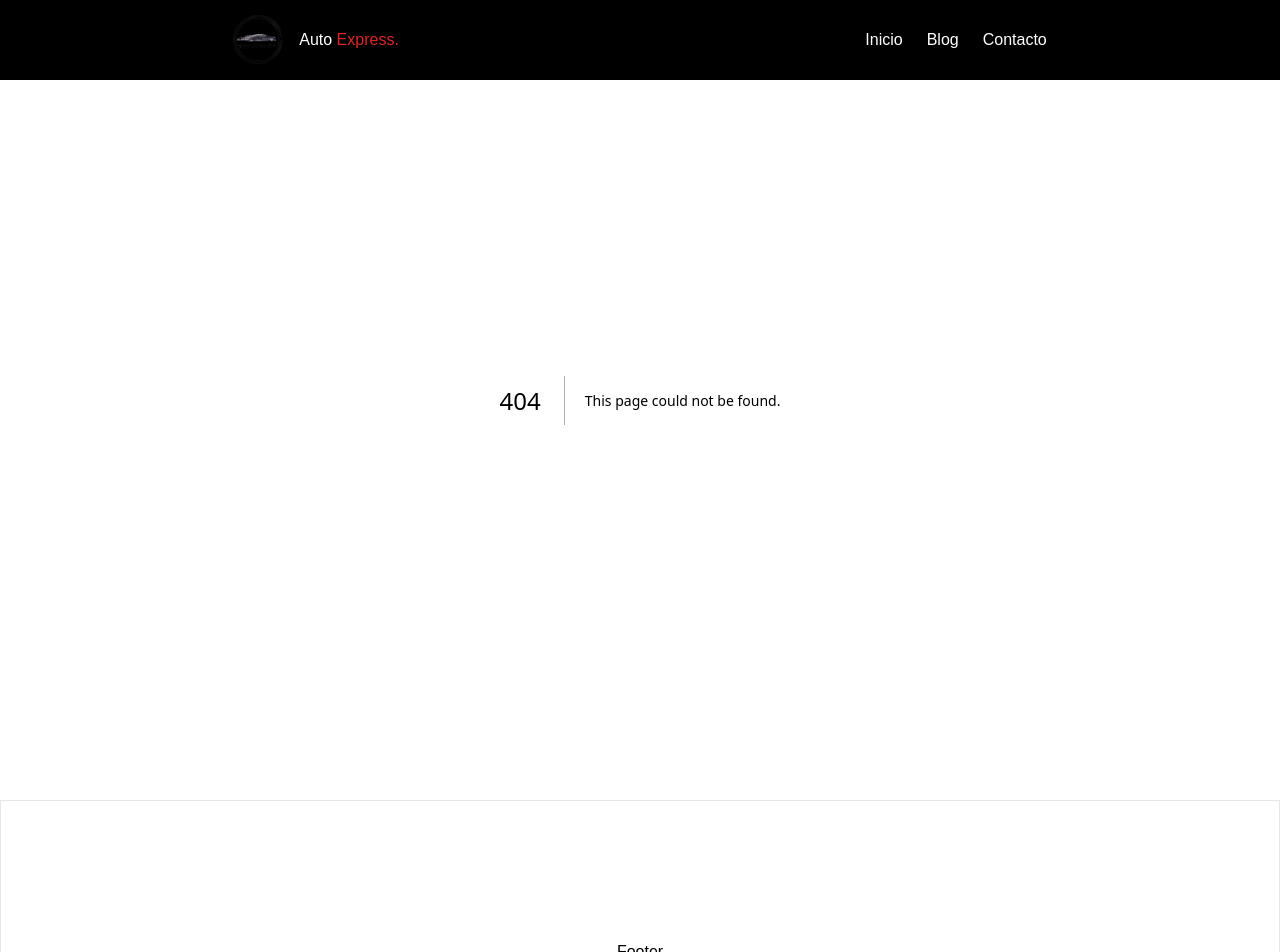
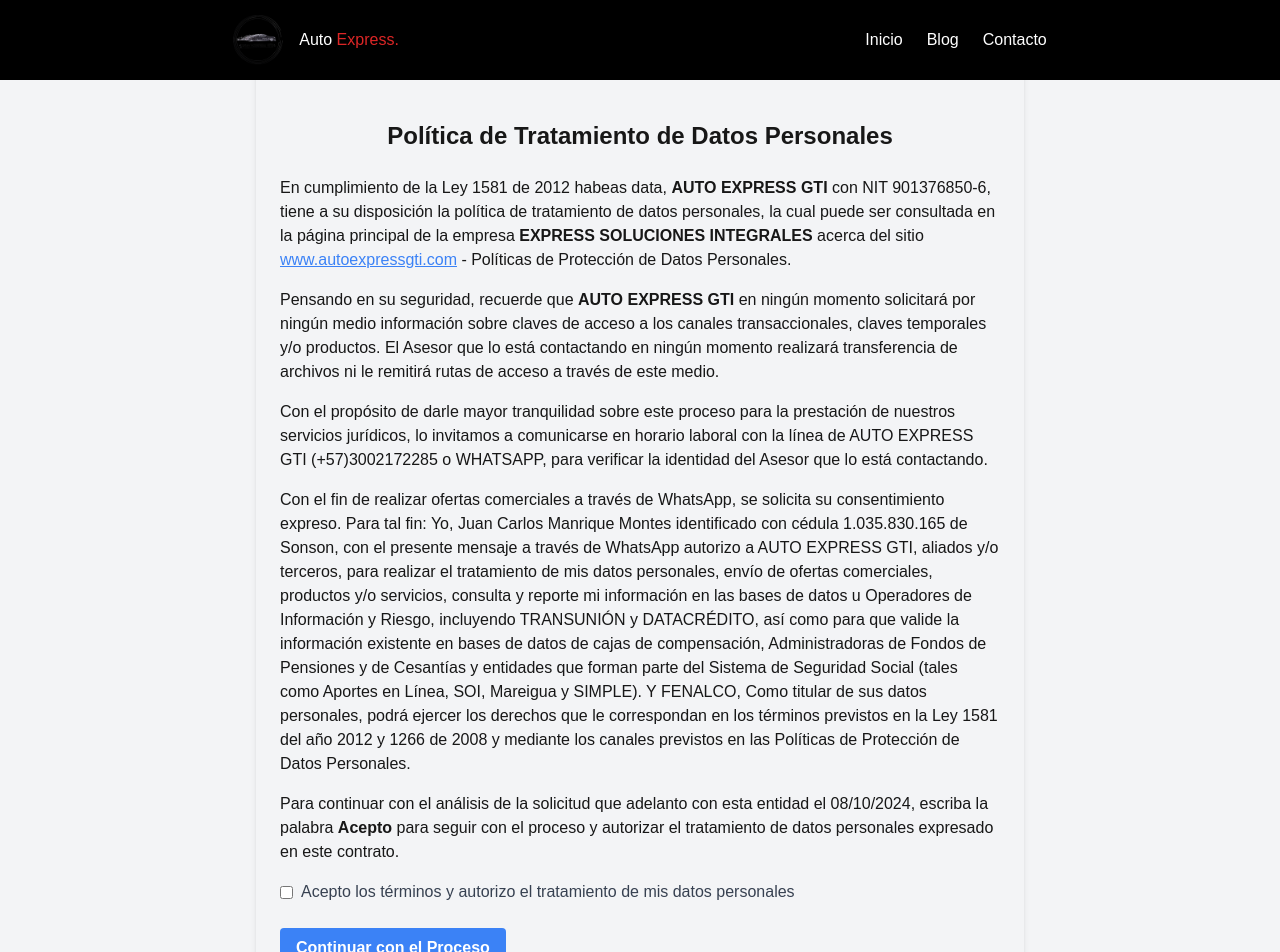
Before and after one commit to AutoExpressGTI/autoexpressWebsite, a Next.js app: page /privacidad in a window 1280 px wide. Before the commit this address had no page. Shown: the top 952 px of the page. Built offline with nearby package versions, Linux system fonts and the light colour scheme.

Commit message:
privacidad

```diff
--- a/src/app/components/footer.tsx
+++ b/src/app/components/footer.tsx
@@ -1,3 +1,4 @@
+import Link from 'next/link'
 import React from 'react'
 
 export const Footer = () => {
@@ -8,6 +9,7 @@
             <p><span>Enlaces a redes sociales:</span> Se añadirán iconos y enlaces a plataformas como Facebook, Instagram para fomentar la conexión en línea.</p>
             <p><span>Enlaces rápidos:</span> Incluye acceso a las secciones principales, como Inicio, Servicios, Testimonios, y el Blog.</p>
             <p><span>Política de Privacidad: </span>Enlace directo a la política de privacidad, donde se detalla cómo se manejan y protegen los datos de los usuarios.</p>
+            <Link href='/privacidad' className='text-red-800'>Privacidad Y Datos</Link>
     </div>
   )
 }
--- a/src/app/components/navbar.tsx
+++ b/src/app/components/navbar.tsx
@@ -31,8 +31,12 @@
     <>
     <nav className="w-full h-[80px] flex items-center justify-around  bg-black fixed">
         <div className="text-white flex items-center justify-center gap-4">
-            <Image alt="Logo AutoExpress" src='/logoAutoExpress.png' width={50} height={50}/>
-            <h2>Auto <span className="text-red-600">Express.</span></h2>
+            <Link href='/'>
+             <Image alt="Logo AutoExpress" src='/logoAutoExpress.png' width={50} height={50}/>
+            </Link>
+            <Link href='/'>
+             <h2>Auto <span className="text-red-600">Express.</span></h2>
+            </Link>
         </div>
 
         <AnimatePresence>
--- /dev/null
+++ b/src/app/privacidad/page.tsx
@@ -0,0 +1,85 @@
+'use client'
+import React, { useState } from 'react';
+
+const PoliticaPrivacidad = () => {
+  const [consentGiven, setConsentGiven] = useState(false);
+  const [consentError, setConsentError] = useState('');
+
+  const handleSubmit = () => {
+    if (!consentGiven) {
+      setConsentError('Debe aceptar para continuar con el proceso.');
+      return;
+    }
+    // Aquí puedes agregar la lógica para continuar con el proceso (enviar datos, redireccionar, etc.)
+    alert('Gracias por su aceptación. Puede continuar con el proceso.');
+  };
+
+  return (
+    <article className="bg-gray-100 pb-10">
+        <div className="p-6 rounded-lg shadow-md max-w-3xl mx-auto pt-20">
+        <h1 className="text-2xl font-bold text-center mb-6 mt-10">Política de Tratamiento de Datos Personales</h1>
+        <p className="mb-4">
+            En cumplimiento de la Ley 1581 de 2012 habeas data, <strong>AUTO EXPRESS GTI</strong> con NIT 901376850-6, tiene a su disposición la
+            política de tratamiento de datos personales, la cual puede ser consultada en la página principal de la empresa{' '}
+            <strong>EXPRESS SOLUCIONES INTEGRALES</strong> acerca del sitio{' '}
+            <a href="http://www.autoexpressgti.com" className="text-blue-500 underline" target="_blank" rel="noopener noreferrer">
+            www.autoexpressgti.com
+            </a>{' '}
+            - Políticas de Protección de Datos Personales.
+        </p>
+
+        <p className="mb-4">
+            Pensando en su seguridad, recuerde que <strong>AUTO EXPRESS GTI</strong> en ningún momento solicitará por ningún medio información
+            sobre claves de acceso a los canales transaccionales, claves temporales y/o productos. El Asesor que lo está contactando en ningún
+            momento realizará transferencia de archivos ni le remitirá rutas de acceso a través de este medio.
+        </p>
+
+        <p className="mb-4">
+            Con el propósito de darle mayor tranquilidad sobre este proceso para la prestación de nuestros servicios jurídicos, lo invitamos a
+            comunicarse en horario laboral con la línea de AUTO EXPRESS GTI (+57)3002172285 o WHATSAPP, para verificar la identidad del Asesor que
+            lo está contactando.
+        </p>
+
+        <p className="mb-4">
+            Con el fin de realizar ofertas comerciales a través de WhatsApp, se solicita su consentimiento expreso. Para tal fin: Yo, Juan Carlos
+            Manrique Montes identificado con cédula 1.035.830.165 de Sonson, con el presente mensaje a través de WhatsApp autorizo a AUTO EXPRESS
+            GTI, aliados y/o terceros, para realizar el tratamiento de mis datos personales, envío de ofertas comerciales, productos y/o
+            servicios, consulta y reporte mi información en las bases de datos u Operadores de Información y Riesgo, incluyendo TRANSUNIÓN y
+            DATACRÉDITO, así como para que valide la información existente en bases de datos de cajas de compensación, Administradoras de Fondos
+            de Pensiones y de Cesantías y entidades que forman parte del Sistema de Seguridad Social (tales como Aportes en Línea, SOI, Mareigua y
+            SIMPLE). Y FENALCO, Como titular de sus datos personales, podrá ejercer los derechos que le correspondan en los términos previstos en
+            la Ley 1581 del año 2012 y 1266 de 2008 y mediante los canales previstos en las Políticas de Protección de Datos Personales.
+        </p>
+
+        <p className="mb-4">
+            Para continuar con el análisis de la solicitud que adelanto con esta entidad el 08/10/2024, escriba la palabra{' '}
+            <strong>Acepto</strong> para seguir con el proceso y autorizar el tratamiento de datos personales expresado en este contrato.
+        </p>
+
+        <div className="flex items-center mb-6">
+            <input
+            type="checkbox"
+            id="consent"
+            checked={consentGiven}
+            onChange={() => setConsentGiven(!consentGiven)}
+            className="mr-2"
+            />
+            <label htmlFor="consent" className="text-gray-700">
+            Acepto los términos y autorizo el tratamiento de mis datos personales
+            </label>
+        </div>
+
+        {consentError && <p className="text-red-500 mb-4">{consentError}</p>}
+
+        <button
+            onClick={handleSubmit}
+            className="bg-blue-500 hover:bg-blue-600 text-white font-semibold py-2 px-4 rounded transition-colors duration-200"
+        >
+            Continuar con el Proceso
+        </button>
+        </div>
+    </article>
+  );
+};
+
+export default PoliticaPrivacidad;
```
